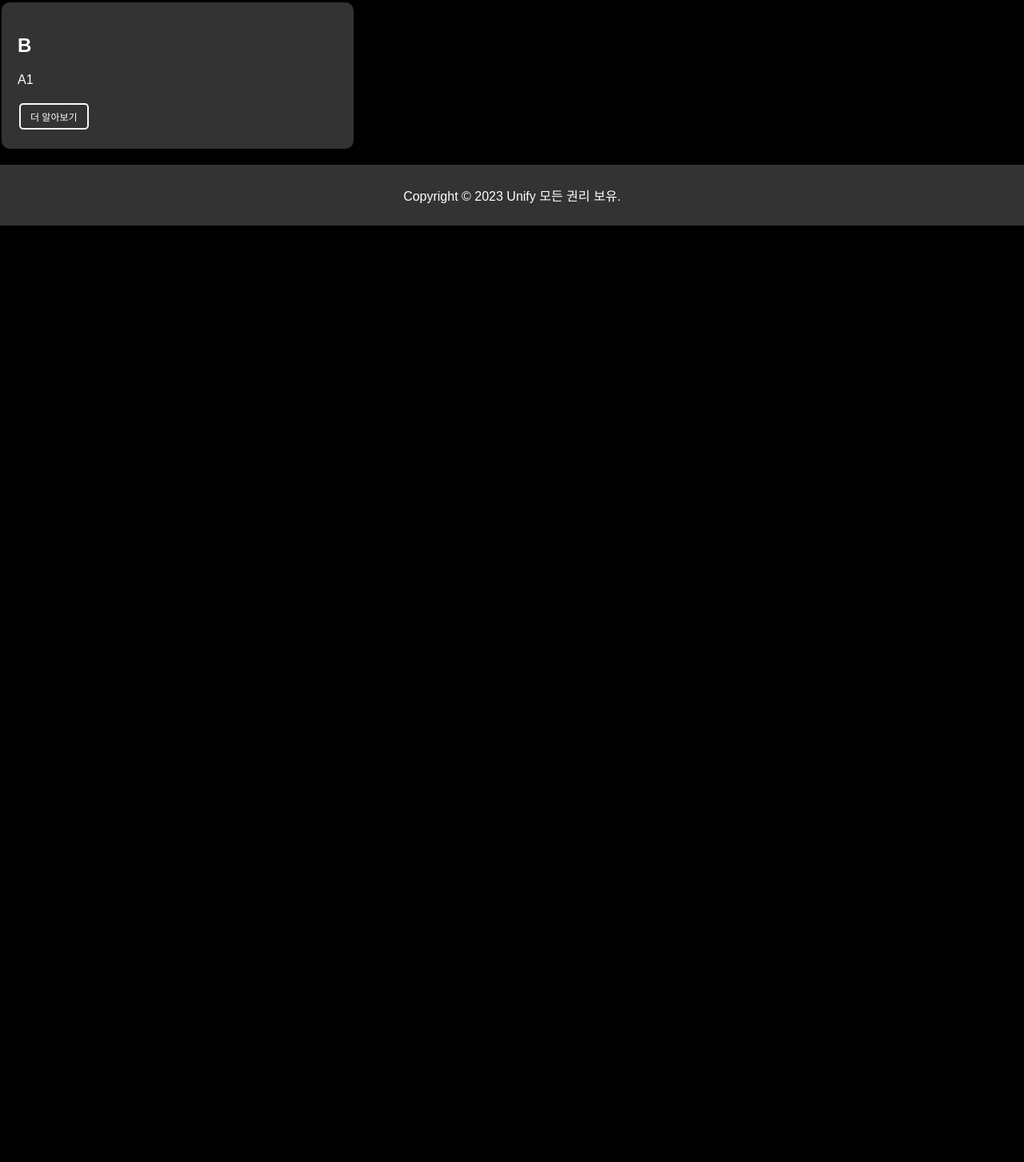
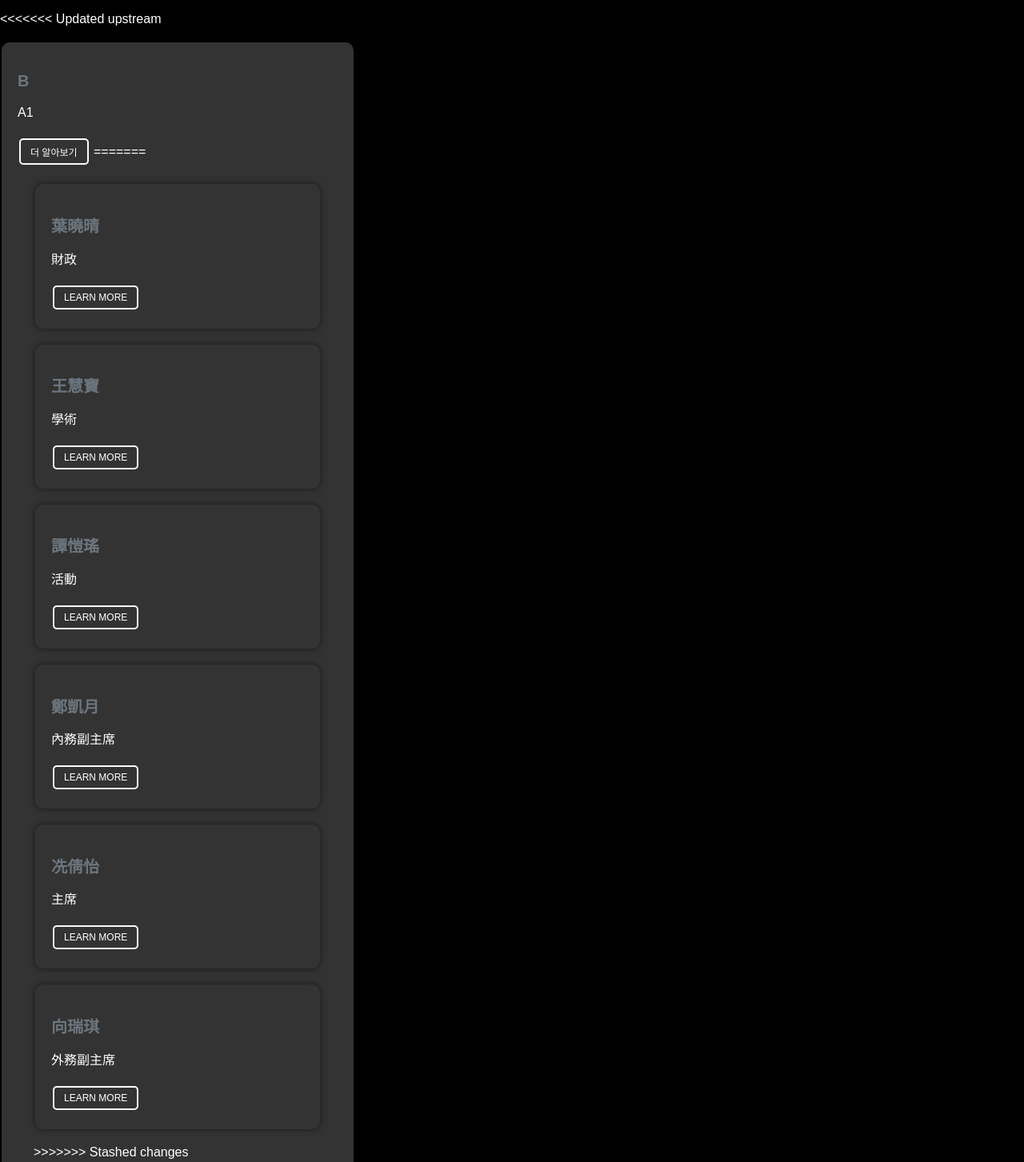
Before and after one commit to pess-unify/pess-unify.github.io, a plain HTML site: page member_kr.html in a window 1280 px wide. Shown: the part 304-1757 px from the top of the page at 80% size. Before the commit the page ends 800 px from the top, so only its background shows below. Drawn offline with Linux system fonts and the light colour scheme.

Commit message:
updated lanuages

```diff
--- a/member_kr.html
+++ b/member_kr.html
@@ -1,6 +1,16 @@
+<<<<<<< Updated upstream
 </html><!DOCTYPE html>
 <html>
 <head>
+=======
+</html>
+<!DOCTYPE html>
+<html lang="en-US">
+
+<head>
+    <link rel="stylesheet" type="text/css" href="styles/css.css">
+    <script src="scripts/js.js"></script>
+>>>>>>> Stashed changes
     <meta charset="UTF-8">
     <title>Unify</title>
     <style>
@@ -183,9 +193,11 @@
         }
     </script>
 </head>
+
 <body>
     <header onclick="goToHomePage()">
-        <h1 style="position: fixed; top: 5px; left: 20px; z-index: 9999; cursor: pointer;" onclick="goToHomePage()">Unify</h1>
+        <h1 style="position: fixed; top: 5px; left: 20px; z-index: 9999; cursor: pointer;" onclick="goToHomePage()">
+            Unify</h1>
         <div class="dropdown">
             <button class="dropbtn btn">Translate button</button>
             <div class="dropdown-content">
@@ -210,14 +222,52 @@
         <button class="btn btn1" onclick="window.open('a.html', '_blank')">더 알아보기</button>
     </section>
 
+<<<<<<< Updated upstream
     <section class="card">
         <h2>B</h2>
         <p>A1</p>
         <button class="btn btn1" onclick="window.open('a.html', '_blank')">더 알아보기</button>
+=======
+    <section class="card-container">
+        <div class="card">
+            <h2>葉曉晴</h2>
+            <p>財政</p>
+            <button class="btn btn1" onclick="window.open('e.html', '_blank')">Learn More</button>
+        </div>
+        <div class="card">
+            <h2>王慧寶</h2>
+            <p>學術</p>
+            <button class="btn btn1" onclick="window.open('d.html', '_blank')">Learn More</button>
+        </div>
+        <div class="card">
+            <h2>譚愷瑤</h2>
+            <p>活動</p>
+            <button class="btn btn1" onclick="window.open('f.html', '_blank')">Learn More</button>
+        </div>
+    </section>
+
+    <section class="card-container">
+        <div class="card">
+            <h2>鄭凱月</h2>
+            <p>內務副主席</p>
+            <button class="btn btn1" onclick="window.open('g.html', '_blank')">Learn More</button>
+        </div>
+        <div class="card">
+            <h2>冼倩怡</h2>
+            <p>主席</p>
+            <button class="btn btn1" onclick="window.open('h.html', '_blank')">Learn More</button>
+        </div>
+        <div class="card">
+            <h2>向瑞琪</h2>
+            <p>外務副主席</p>
+            <button class="btn btn1" onclick="window.open('i.html', '_blank')">Learn More</button>
+        </div>
+>>>>>>> Stashed changes
     </section>
 
     <footer>
         <p>Copyright &copy; 2023 Unify 모든 권리 보유.</p>
     </footer>
 </body>
+
 </html>
```
Also changed, not shown: about_en.html (+10 -4 lines), about_kr.html (+6 -2 lines), about_zh.html (+6 -2 lines), contact_en.html (+8 -4 lines), contact_kr.html (+8 -4 lines), contact_zh.html (+8 -4 lines), discount_en.html (+9 -4 lines), discount_kr.html (+8 -3 lines), discount_zh.html (+11 -6 lines), index.html (+6 -2 lines), index_kr.html (+6 -2 lines), index_zh.html (+8 -3 lines), member_en.html (+66 -1 lines), member_zh.html (+49 -3 lines).
